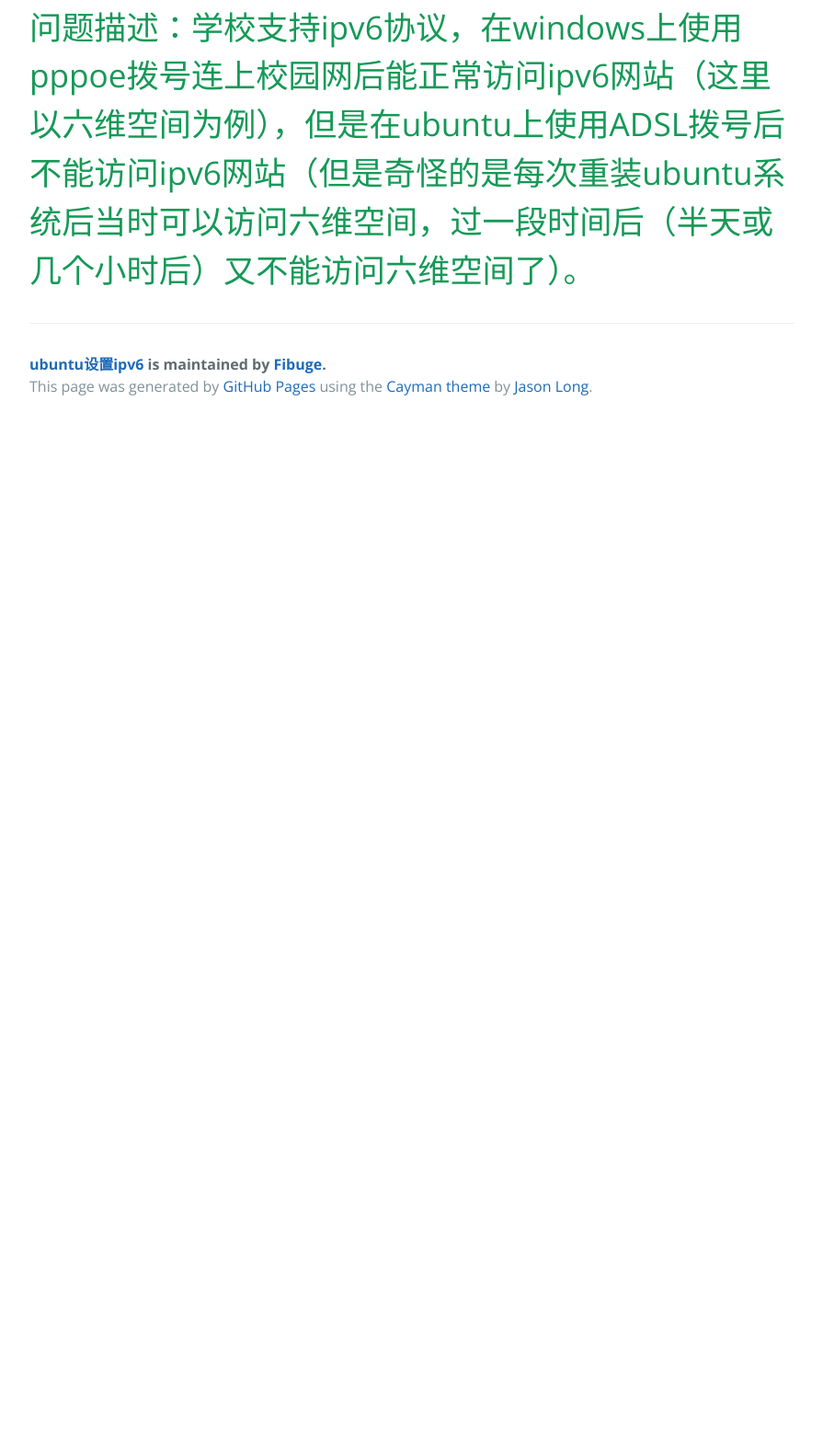
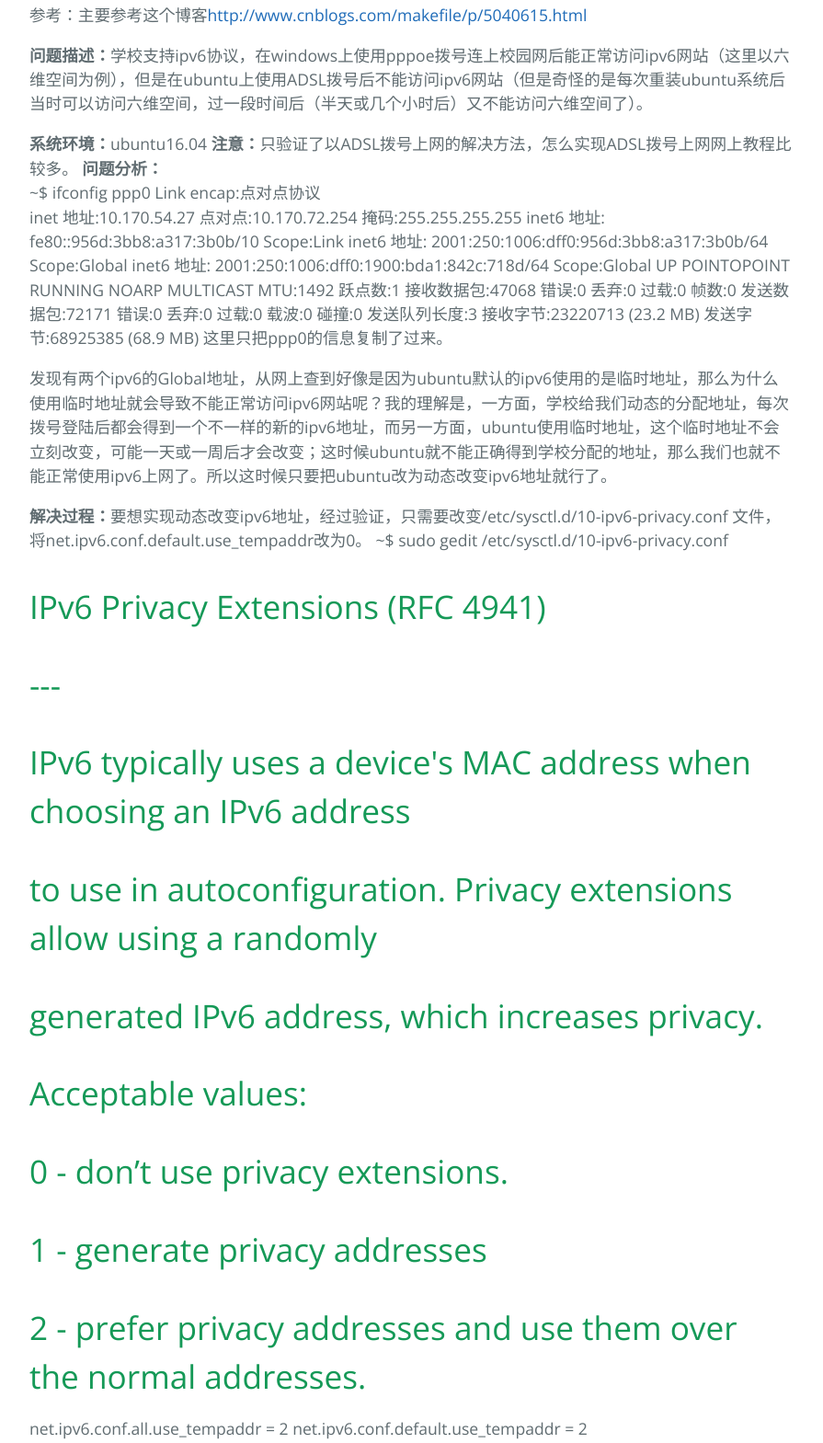
Before and after one commit to Fibuge/practice.blog, a plain HTML site: page index.html in a window 1280 px wide. Shown: the part 412-1981 px from the top of the page at 92% size, without its empty margins (192-1087 px from the left). Before the commit the page ends 876 px from the top, so only its background shows below. Drawn offline with nearby package versions, Linux system fonts and the light colour scheme.

```diff
--- a/index.html
+++ b/index.html
@@ -19,8 +19,79 @@
     </section>
 
     <section class="main-content">
-      <h1>
-<a id="问题描述学校支持ipv6协议在windows上使用pppoe拨号连上校园网后能正常访问ipv6网站这里以六维空间为例但是在ubuntu上使用adsl拨号后不能访问ipv6网站但是奇怪的是每次重装ubuntu系统后当时可以访问六维空间过一段时间后半天或几个小时后又不能访问六维空间了" class="anchor" href="#%E9%97%AE%E9%A2%98%E6%8F%8F%E8%BF%B0%E5%AD%A6%E6%A0%A1%E6%94%AF%E6%8C%81ipv6%E5%8D%8F%E8%AE%AE%E5%9C%A8windows%E4%B8%8A%E4%BD%BF%E7%94%A8pppoe%E6%8B%A8%E5%8F%B7%E8%BF%9E%E4%B8%8A%E6%A0%A1%E5%9B%AD%E7%BD%91%E5%90%8E%E8%83%BD%E6%AD%A3%E5%B8%B8%E8%AE%BF%E9%97%AEipv6%E7%BD%91%E7%AB%99%E8%BF%99%E9%87%8C%E4%BB%A5%E5%85%AD%E7%BB%B4%E7%A9%BA%E9%97%B4%E4%B8%BA%E4%BE%8B%E4%BD%86%E6%98%AF%E5%9C%A8ubuntu%E4%B8%8A%E4%BD%BF%E7%94%A8adsl%E6%8B%A8%E5%8F%B7%E5%90%8E%E4%B8%8D%E8%83%BD%E8%AE%BF%E9%97%AEipv6%E7%BD%91%E7%AB%99%E4%BD%86%E6%98%AF%E5%A5%87%E6%80%AA%E7%9A%84%E6%98%AF%E6%AF%8F%E6%AC%A1%E9%87%8D%E8%A3%85ubuntu%E7%B3%BB%E7%BB%9F%E5%90%8E%E5%BD%93%E6%97%B6%E5%8F%AF%E4%BB%A5%E8%AE%BF%E9%97%AE%E5%85%AD%E7%BB%B4%E7%A9%BA%E9%97%B4%E8%BF%87%E4%B8%80%E6%AE%B5%E6%97%B6%E9%97%B4%E5%90%8E%E5%8D%8A%E5%A4%A9%E6%88%96%E5%87%A0%E4%B8%AA%E5%B0%8F%E6%97%B6%E5%90%8E%E5%8F%88%E4%B8%8D%E8%83%BD%E8%AE%BF%E9%97%AE%E5%85%AD%E7%BB%B4%E7%A9%BA%E9%97%B4%E4%BA%86" aria-hidden="true"><span aria-hidden="true" class="octicon octicon-link"></span></a>问题描述：学校支持ipv6协议，在windows上使用pppoe拨号连上校园网后能正常访问ipv6网站（这里以六维空间为例），但是在ubuntu上使用ADSL拨号后不能访问ipv6网站（但是奇怪的是每次重装ubuntu系统后当时可以访问六维空间，过一段时间后（半天或几个小时后）又不能访问六维空间了）。</h1>
+      <p>参考：主要参考这个博客<a href="http://www.cnblogs.com/makefile/p/5040615.html">http://www.cnblogs.com/makefile/p/5040615.html</a></p>
+
+<p><strong>问题描述：</strong>学校支持ipv6协议，在windows上使用pppoe拨号连上校园网后能正常访问ipv6网站（这里以六维空间为例），但是在ubuntu上使用ADSL拨号后不能访问ipv6网站（但是奇怪的是每次重装ubuntu系统后当时可以访问六维空间，过一段时间后（半天或几个小时后）又不能访问六维空间了）。</p>
+
+<p><strong>系统环境：</strong>ubuntu16.04
+<strong>注意：</strong>只验证了以ADSL拨号上网的解决方法，怎么实现ADSL拨号上网网上教程比较多。
+<strong>问题分析：</strong><br>
+~$ ifconfig
+ppp0      Link encap:点对点协议<br>
+          inet 地址:10.170.54.27  点对点:10.170.72.254  掩码:255.255.255.255
+          inet6 地址: fe80::956d:3bb8:a317:3b0b/10 Scope:Link
+          inet6 地址: 2001:250:1006:dff0:956d:3bb8:a317:3b0b/64 Scope:Global
+          inet6 地址: 2001:250:1006:dff0:1900:bda1:842c:718d/64 Scope:Global
+          UP POINTOPOINT RUNNING NOARP MULTICAST  MTU:1492  跃点数:1
+          接收数据包:47068 错误:0 丢弃:0 过载:0 帧数:0
+          发送数据包:72171 错误:0 丢弃:0 过载:0 载波:0
+          碰撞:0 发送队列长度:3
+          接收字节:23220713 (23.2 MB)  发送字节:68925385 (68.9 MB)
+这里只把ppp0的信息复制了过来。</p>
+
+<p>发现有两个ipv6的Global地址，从网上查到好像是因为ubuntu默认的ipv6使用的是临时地址，那么为什么使用临时地址就会导致不能正常访问ipv6网站呢？我的理解是，一方面，学校给我们动态的分配地址，每次拨号登陆后都会得到一个不一样的新的ipv6地址，而另一方面，ubuntu使用临时地址，这个临时地址不会立刻改变，可能一天或一周后才会改变；这时候ubuntu就不能正确得到学校分配的地址，那么我们也就不能正常使用ipv6上网了。所以这时候只要把ubuntu改为动态改变ipv6地址就行了。</p>
+
+<p><strong>解决过程：</strong>要想实现动态改变ipv6地址，经过验证，只需要改变/etc/sysctl.d/10-ipv6-privacy.conf
+文件，将net.ipv6.conf.default.use_tempaddr改为0。
+~$ sudo gedit /etc/sysctl.d/10-ipv6-privacy.conf </p>
+
+<h1>
+<a id="ipv6-privacy-extensions-rfc-4941" class="anchor" href="#ipv6-privacy-extensions-rfc-4941" aria-hidden="true"><span aria-hidden="true" class="octicon octicon-link"></span></a>IPv6 Privacy Extensions (RFC 4941)</h1>
+
+<h1>
+<a id="---" class="anchor" href="#---" aria-hidden="true"><span aria-hidden="true" class="octicon octicon-link"></span></a>---</h1>
+
+<h1>
+<a id="ipv6-typically-uses-a-devices-mac-address-when-choosing-an-ipv6-address" class="anchor" href="#ipv6-typically-uses-a-devices-mac-address-when-choosing-an-ipv6-address" aria-hidden="true"><span aria-hidden="true" class="octicon octicon-link"></span></a>IPv6 typically uses a device's MAC address when choosing an IPv6 address</h1>
+
+<h1>
+<a id="to-use-in-autoconfiguration-privacy-extensions-allow-using-a-randomly" class="anchor" href="#to-use-in-autoconfiguration-privacy-extensions-allow-using-a-randomly" aria-hidden="true"><span aria-hidden="true" class="octicon octicon-link"></span></a>to use in autoconfiguration. Privacy extensions allow using a randomly</h1>
+
+<h1>
+<a id="generated-ipv6-address-which-increases-privacy" class="anchor" href="#generated-ipv6-address-which-increases-privacy" aria-hidden="true"><span aria-hidden="true" class="octicon octicon-link"></span></a>generated IPv6 address, which increases privacy.</h1>
+
+<h1>
+<a id="acceptable-values" class="anchor" href="#acceptable-values" aria-hidden="true"><span aria-hidden="true" class="octicon octicon-link"></span></a>Acceptable values:</h1>
+
+<h1>
+<a id="0---dont-use-privacy-extensions" class="anchor" href="#0---dont-use-privacy-extensions" aria-hidden="true"><span aria-hidden="true" class="octicon octicon-link"></span></a>0 - don’t use privacy extensions.</h1>
+
+<h1>
+<a id="1---generate-privacy-addresses" class="anchor" href="#1---generate-privacy-addresses" aria-hidden="true"><span aria-hidden="true" class="octicon octicon-link"></span></a>1 - generate privacy addresses</h1>
+
+<h1>
+<a id="2---prefer-privacy-addresses-and-use-them-over-the-normal-addresses" class="anchor" href="#2---prefer-privacy-addresses-and-use-them-over-the-normal-addresses" aria-hidden="true"><span aria-hidden="true" class="octicon octicon-link"></span></a>2 - prefer privacy addresses and use them over the normal addresses.</h1>
+
+<p>net.ipv6.conf.all.use_tempaddr = 2
+net.ipv6.conf.default.use_tempaddr = 2</p>
+
+<p>net.ipv6.conf.default.use_tempaddr = 2改为net.ipv6.conf.default.use_tempaddr = 0</p>
+
+<p>~$ sudo sysctl --system #加载所有的配置文件，像/etc/sysctl.d/*等
+然后重新拨号连接校园网(一定要重新拨号)，这时候会发现已经可以访问六维空间了。</p>
+
+<p>这时候查看网络信息：
+~$ ifconfig
+ppp0      Link encap:点对点协议<br>
+          inet 地址:10.170.12.59  点对点:10.170.72.254  掩码:255.255.255.255
+          inet6 地址: fe80::a923:8a75:4dc9:ead1/10 Scope:Link
+          inet6 地址: 2001:250:1006:dff0:a923:8a75:4dc9:ead1/64 Scope:Global
+          UP POINTOPOINT RUNNING NOARP MULTICAST  MTU:1492  跃点数:1
+          接收数据包:2396 错误:0 丢弃:0 过载:0 帧数:0
+          发送数据包:2362 错误:0 丢弃:0 过载:0 载波:0
+          碰撞:0 发送队列长度:3
+          接收字节:2164847 (2.1 MB)  发送字节:326909 (326.9 KB)
+这时候会发现只有一个Global地址，设置完成。</p>
 
       <footer class="site-footer">
         <span class="site-footer-owner"><a href="https://github.com/Fibuge/practice.blog">ubuntu设置ipv6</a> is maintained by <a href="https://github.com/Fibuge">Fibuge</a>.</span>
```
Also changed, not shown: params.json (+1 -1 lines).
